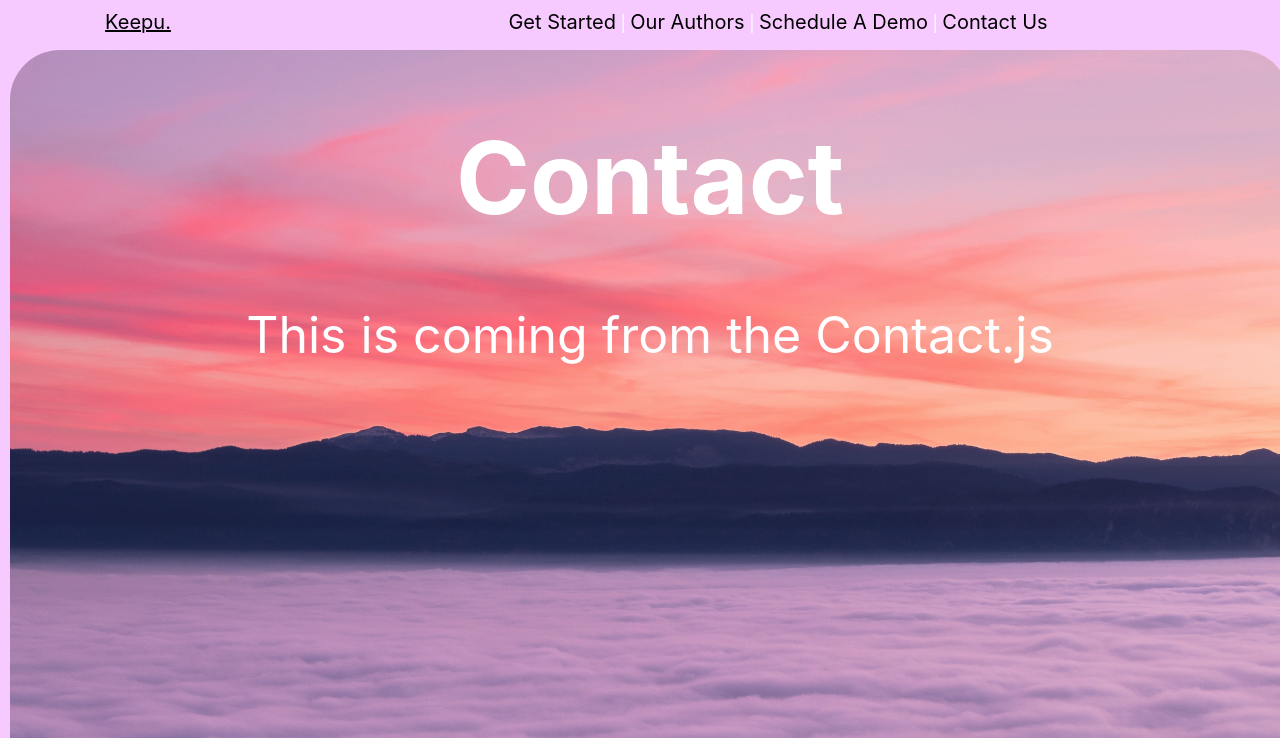
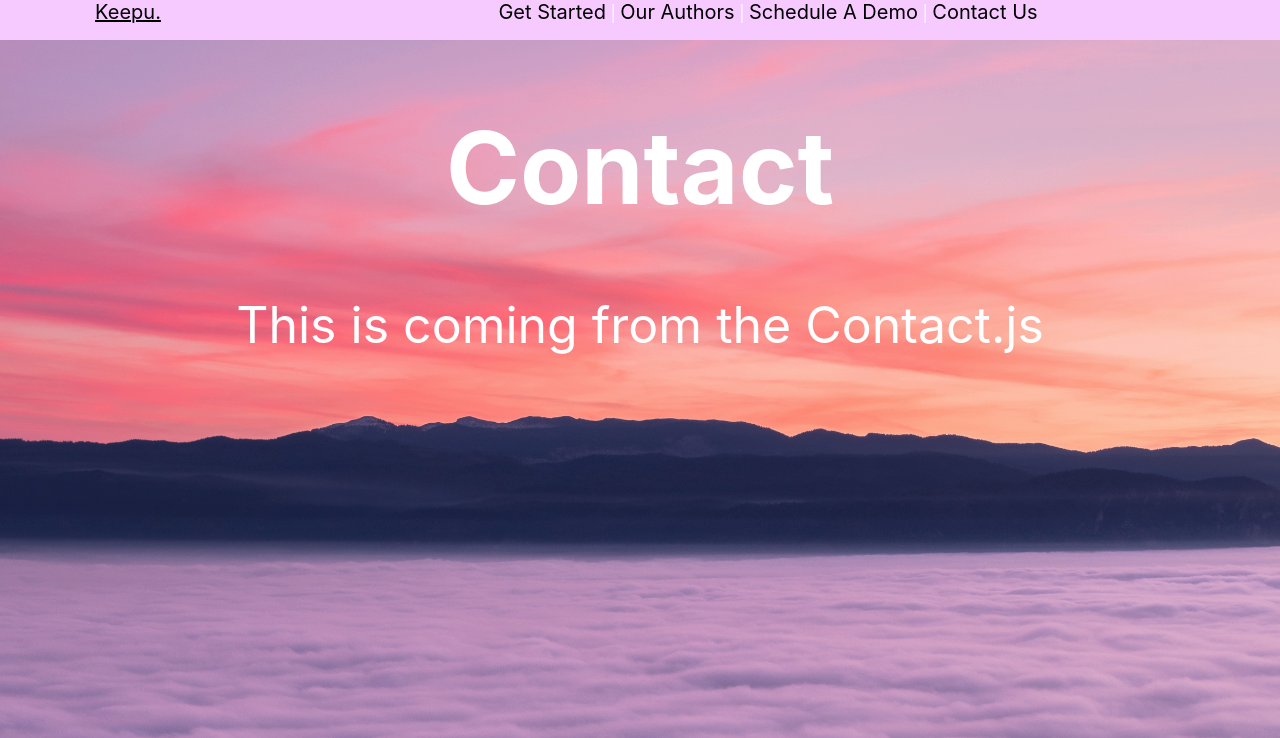
Before and after one commit to cortes-web-tech/COP4331-large-project, a React (Create React App) app in the folder website/: page /contact in a window 1280 px wide. Shown: the top 738 px of the page. Built offline with nearby package versions, Linux system fonts and the light colour scheme.

Commit message:
Changed styling a little

```diff
--- a/website/src/App.css
+++ b/website/src/App.css
@@ -1,5 +1,5 @@
 .App {
-  padding: 10px;
+  /* padding: 10px; */
   text-align: center;
   /* height:1000px; */
   width: 100%;
@@ -12,13 +12,14 @@
 }
 
 .displayPage{
-  height: 738px;
+  height: 711px;
   /* display: flex; */
 }
 
 .container{
   background-color: "black";
   opacity: "0.8";
+  height: 711px;
   /* flex:3; */
   background: "black";
   opacity: "0.8";
--- a/website/src/App.js
+++ b/website/src/App.js
@@ -24,12 +24,12 @@ class App extends Component {
       </div>
         <div style={pageStyle} className="displayPage">
 
-          <div style = {sectionStyle} className="container">
+
             <Route exact path="/start" component={Start}/>
             <Route exact path="/authors" component={Authors}/>
             <Route exact path="/demo" component={Demo}/>
             <Route exact path="/contact" component={Contact}/>
-          </div>
+
         </div>
 
         <div className="footerDiv">
@@ -63,9 +63,11 @@ var pageStyle = {
   width: "100%",
   color: "#f00fff",
   fontSize: "50px",
+  marginLeft: "auto",
+  marginRight: "auto",
   // height: "900px",
   backgroundImage: "url(" + Background +")",
-  borderRadius: "50px"
+
 }
 
 export default App;
```
